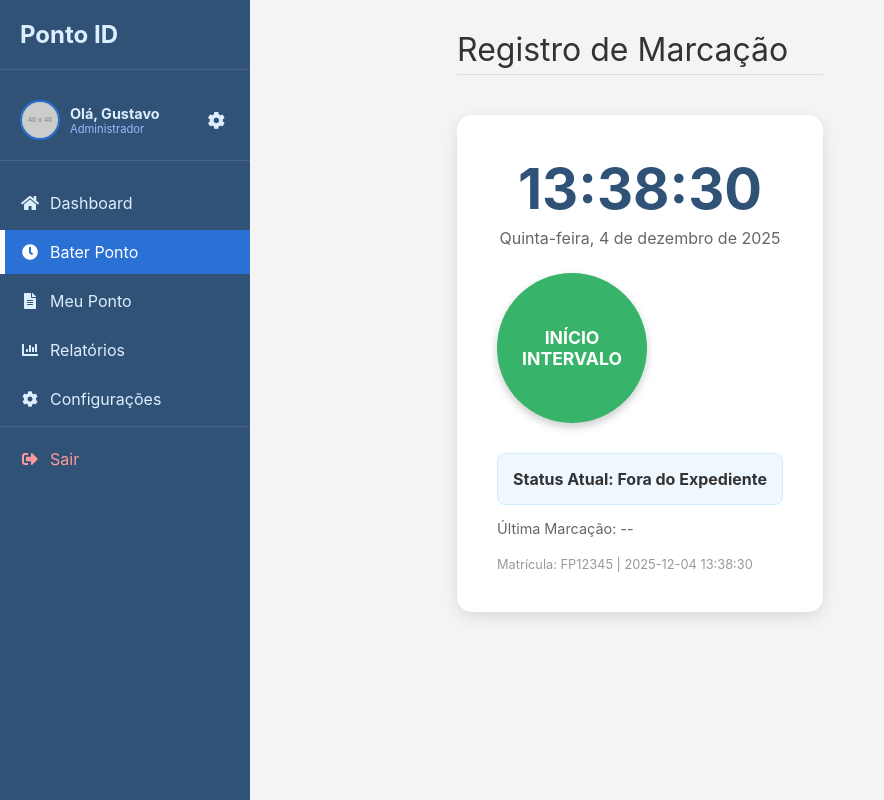
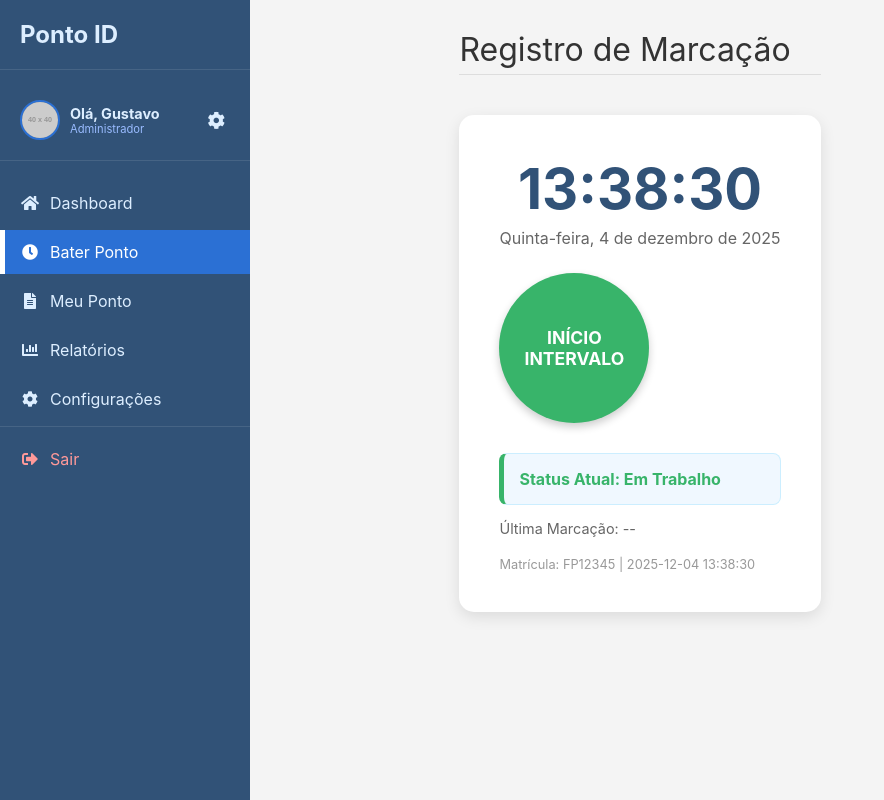
Before and after one commit to GustavoAndrade01/PontoID, a plain HTML site: page ponto.html in a window 1280 px wide. Shown: the whole page, without its empty margins (0-884 px from the left). Drawn offline with Linux system fonts and the light colour scheme; placeholder pictures from the web are drawn by us.

Commit message:
atualização08

```diff
--- a/ponto.html
+++ b/ponto.html
@@ -7,7 +7,7 @@
     <link rel="stylesheet" href="style.css">
     <link rel="stylesheet" href="https://cdnjs.cloudflare.com/ajax/libs/font-awesome/5.15.4/css/all.min.css">
 </head>
-<body id="body">
+<body>
     <div class="layout-principal">
         <!--sidebar-->
          <div class="menu-lateral">
@@ -46,8 +46,8 @@
 
                 <!--exibição tempo e data-->
                 <div class="tempo-container">
-                    <div id="horaAtual" class="horario-atual">10:20:00</div>
-                    <div id="dataAtual" class="data-atual">Terça-feira, 30 de Julho de 2025</div>
+                    <div id="horaAtual" class="horario-atual"></div>
+                    <div id="dataAtual" class="data-atual"></div>
                 </div>
 
                 <!--botao marcar ponto-->
--- a/script.js
+++ b/script.js
@@ -63,10 +63,10 @@ document.addEventListener('DOMContentLoaded', () => {
         const STORAGE_KEY_LAST_PUNCH = 'pontoID_last_punch';
 
         const TIPO_PONTO = {
-            OUT: { text: "Saída", next: "IN", status: "Fora do Expediente", buttonText: "ENTRADA", statusClass: "" },
-            IN: { text: "Entrada", next: "BREAK_START", status: "Em Trabalho", buttonText: "INÍCIO INTERVALO", statusClass: "status-work" },
-            BREAK_START: { text: "Início Intervalo", next: "BREAK_END", status: "Em Intervalo", buttonText: "FIM INTERVALO", statusClass: "status-break" },
-            BREAK_END: { text: "Fim Intervalo", next: "OUT", status: "Em Trabalho", buttonText: "SAÍDA", statusClass: "status-work" }
+            OUT: { text: "Entrada", next: "IN", status: "Em Trabalho", buttonText: "ENTRADA", statusClass: "status-work" },
+            IN: { text: "Início do Intervalo", next: "BREAK_START", status: "Em Intervalo", buttonText: "INÍCIO INTERVALO", statusClass: "status-break" },
+            BREAK_START: { text: "Fim do Intervalo", next: "BREAK_END", status: "Em Trabalho", buttonText: "FIM INTERVALO", statusClass: "status-work" },
+            BREAK_END: { text: "Saída", next: "OUT", status: "Fora do expediente", buttonText: "SAÍDA", statusClass: "" }
         };
 
         let statusPontoAtual = TIPO_PONTO.OUT;
```
Also changed, not shown: config.html (+3 -3 lines), index.html (+1 -1 lines).
